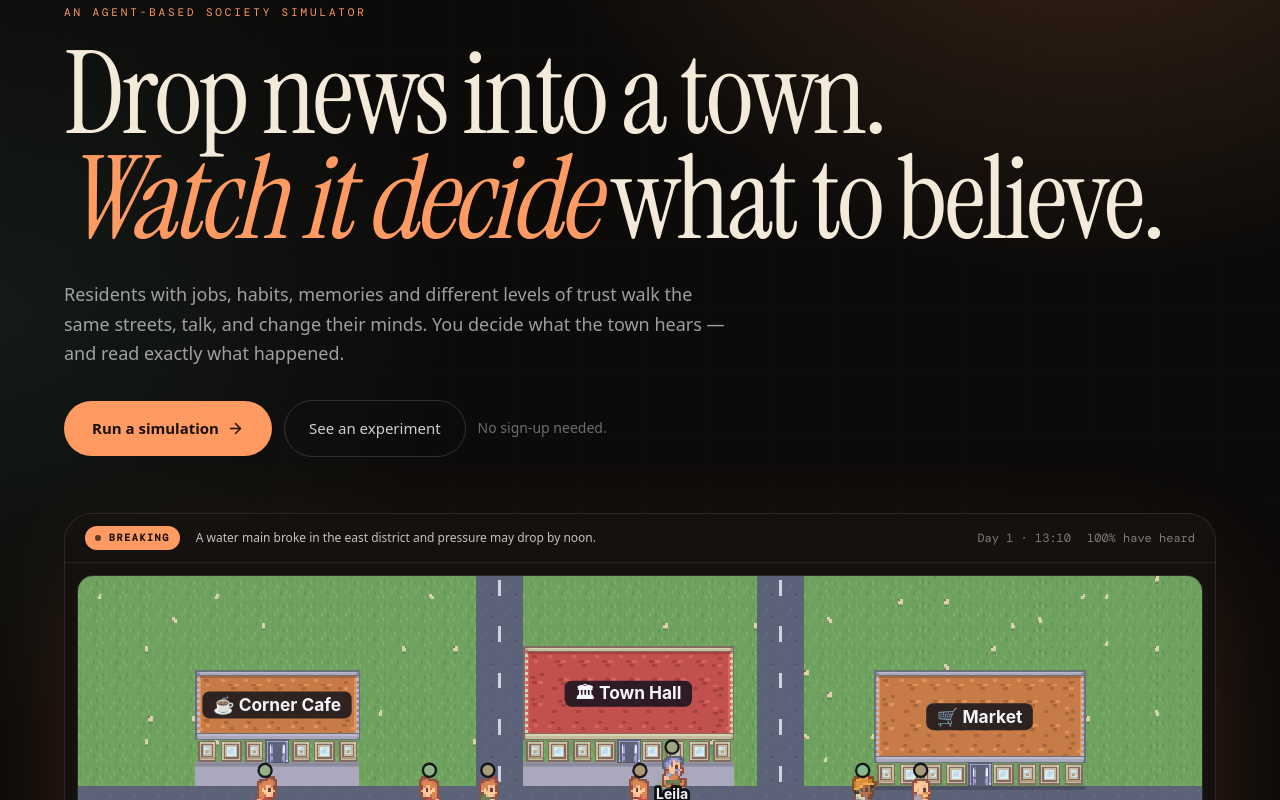
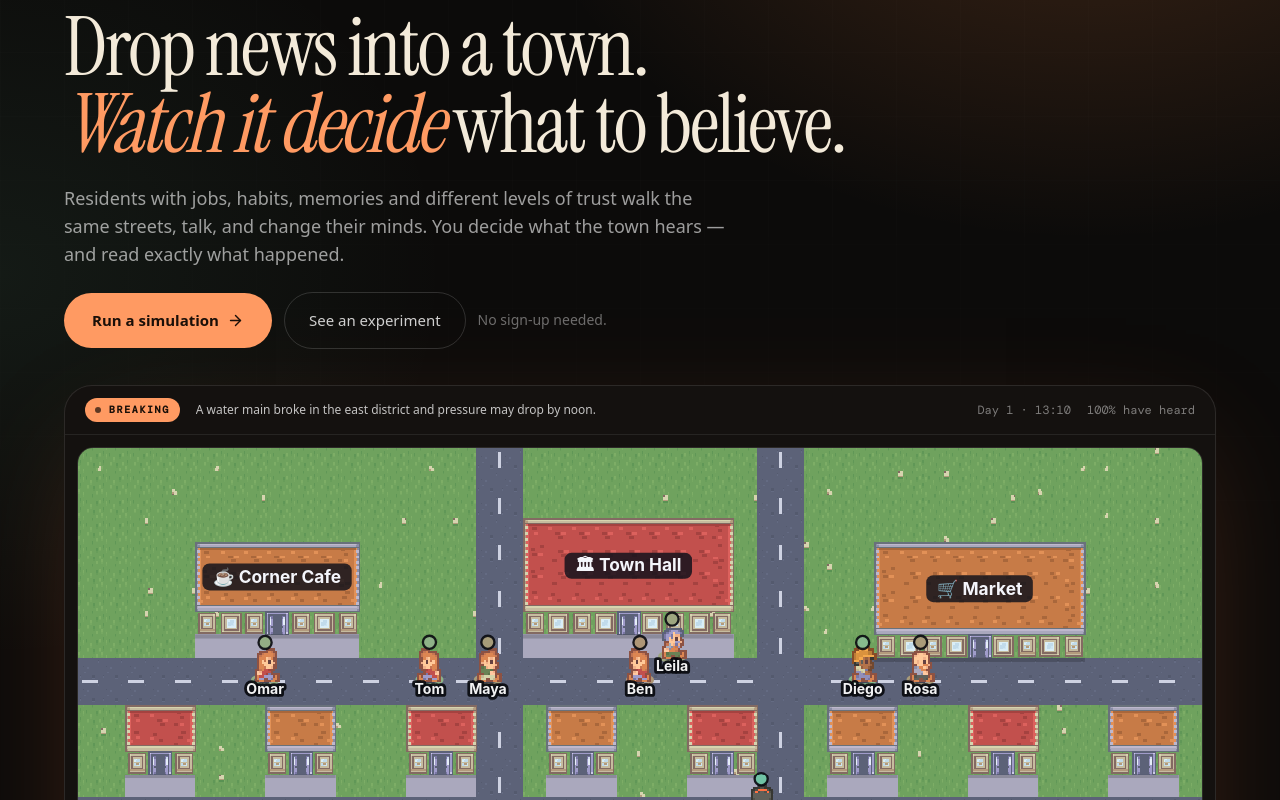
Before and after one commit to societyagent/society-agent, a React (Vite) app: page / in a window 1280 px wide. Shown: the part 140-940 px from the top of the page. Built offline with nearby package versions, Linux system fonts and the light colour scheme; no server answers.

Commit message:
Hero: smaller headline so the live town is above the fold

```diff
--- a/src/landing/DarkLanding.tsx
+++ b/src/landing/DarkLanding.tsx
@@ -136,19 +136,19 @@ export function DarkLanding() {
       </nav>
     </header>
 
-    <section id="top" className="relative overflow-hidden px-5 pb-20 pt-28 md:px-8 md:pt-36">
+    <section id="top" className="relative overflow-hidden px-5 pb-20 pt-24 md:px-8 md:pt-28">
       <div aria-hidden className="pointer-events-none absolute inset-0" style={{ background: 'radial-gradient(ellipse 70% 50% at 85% -5%, rgba(255,140,70,.22), transparent 65%), radial-gradient(ellipse 50% 40% at 0% 30%, rgba(126,224,176,.07), transparent 70%)' }} />
       <div aria-hidden className="pointer-events-none absolute inset-0 opacity-[.35]" style={{ backgroundImage: 'linear-gradient(rgba(255,255,255,.035) 1px, transparent 1px), linear-gradient(90deg, rgba(255,255,255,.035) 1px, transparent 1px)', backgroundSize: '64px 64px', maskImage: 'linear-gradient(to bottom, black, transparent 70%)' }} />
       <div className="relative mx-auto max-w-6xl">
         <motion.div initial={{ opacity: 0 }} animate={{ opacity: 1 }}><Eyebrow>An agent-based society simulator</Eyebrow></motion.div>
-        <motion.h1 initial={{ opacity: 0, y: 26 }} animate={{ opacity: 1, y: 0 }} transition={{ duration: .8, ease }} className="font-display mt-5 text-[clamp(3.1rem,9vw,7.4rem)] font-normal leading-[.92] tracking-[-.03em]">Drop news into a town.<br /><em className="text-[#ff9a62]">Watch it decide</em> what to believe.</motion.h1>
-        <motion.p initial={{ opacity: 0, y: 18 }} animate={{ opacity: 1, y: 0 }} transition={{ duration: .8, delay: .1, ease }} className="mt-7 max-w-2xl text-lg leading-relaxed text-white/60">Residents with jobs, habits, memories and different levels of trust walk the same streets, talk, and change their minds. You decide what the town hears — and read exactly what happened.</motion.p>
-        <motion.div initial={{ opacity: 0, y: 14 }} animate={{ opacity: 1, y: 0 }} transition={{ duration: .8, delay: .2, ease }} className="mt-8 flex flex-wrap items-center gap-3">
+        <motion.h1 initial={{ opacity: 0, y: 26 }} animate={{ opacity: 1, y: 0 }} transition={{ duration: .8, ease }} className="font-display mt-5 text-[clamp(2.7rem,6.4vw,5.6rem)] font-normal leading-[.95] tracking-[-.03em]">Drop news into a town.<br /><em className="text-[#ff9a62]">Watch it decide</em> what to believe.</motion.h1>
+        <motion.p initial={{ opacity: 0, y: 18 }} animate={{ opacity: 1, y: 0 }} transition={{ duration: .8, delay: .1, ease }} className="mt-5 max-w-2xl text-base leading-relaxed text-white/60 md:text-lg">Residents with jobs, habits, memories and different levels of trust walk the same streets, talk, and change their minds. You decide what the town hears — and read exactly what happened.</motion.p>
+        <motion.div initial={{ opacity: 0, y: 14 }} animate={{ opacity: 1, y: 0 }} transition={{ duration: .8, delay: .2, ease }} className="mt-6 flex flex-wrap items-center gap-3">
           <Link to="/app" className="inline-flex items-center gap-2 rounded-full bg-[#ff9a62] px-7 py-4 text-[15px] font-semibold text-[#1a0f08] transition hover:bg-[#ffb185]">Run a simulation <ArrowRight size={17} /></Link>
           <a href="#compare" className="rounded-full border border-white/15 px-6 py-4 text-[15px] text-white/80 transition hover:border-white/40">See an experiment</a>
           <span className="text-sm text-white/40">No sign-up needed.</span>
         </motion.div>
-        <motion.div initial={{ opacity: 0, y: 36 }} animate={{ opacity: 1, y: 0 }} transition={{ duration: 1, delay: .3, ease }} className="mt-14"><LiveTown /></motion.div>
+        <motion.div initial={{ opacity: 0, y: 36 }} animate={{ opacity: 1, y: 0 }} transition={{ duration: 1, delay: .3, ease }} className="mt-9"><LiveTown /></motion.div>
       </div>
     </section>
 
```
